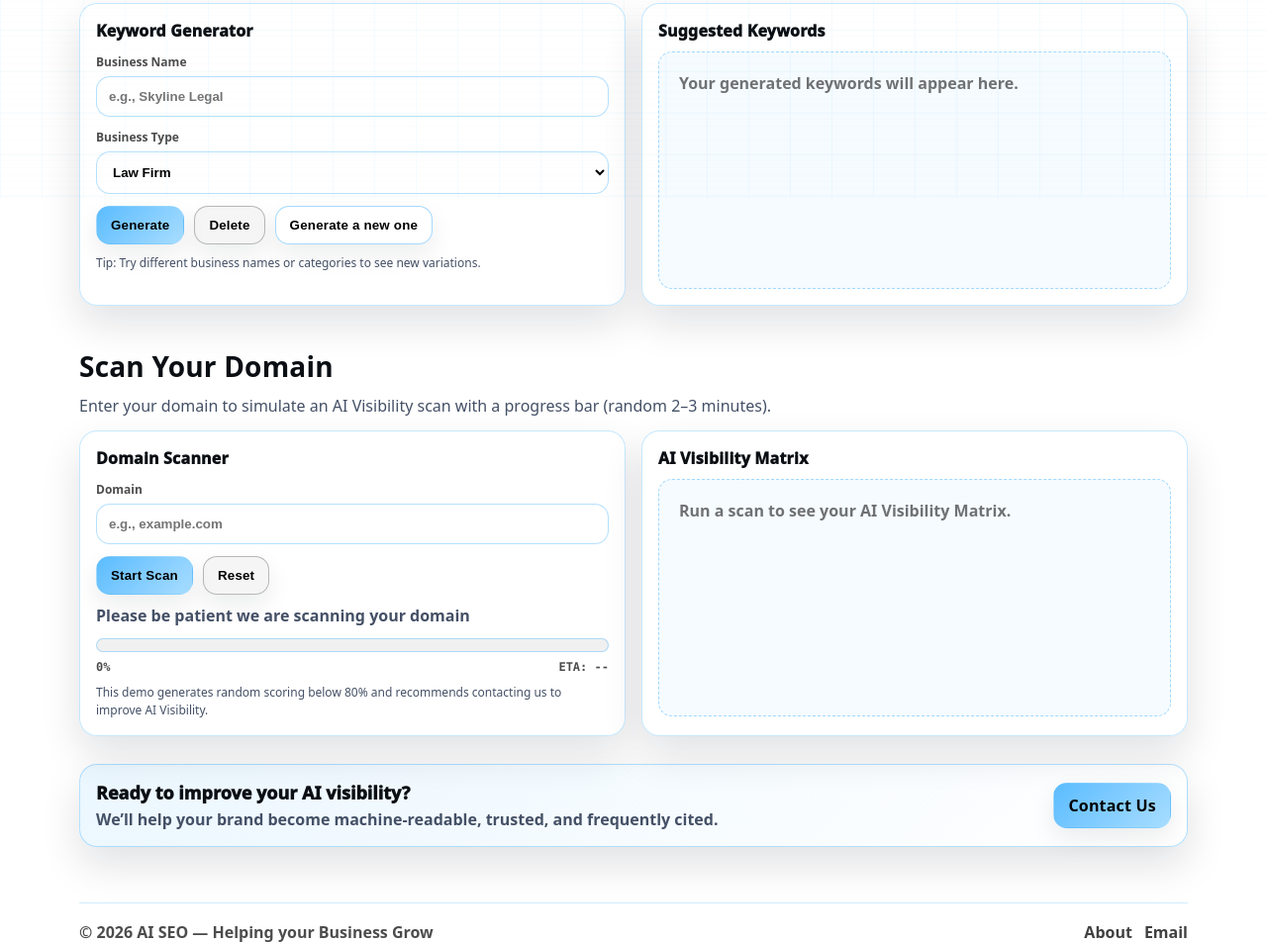
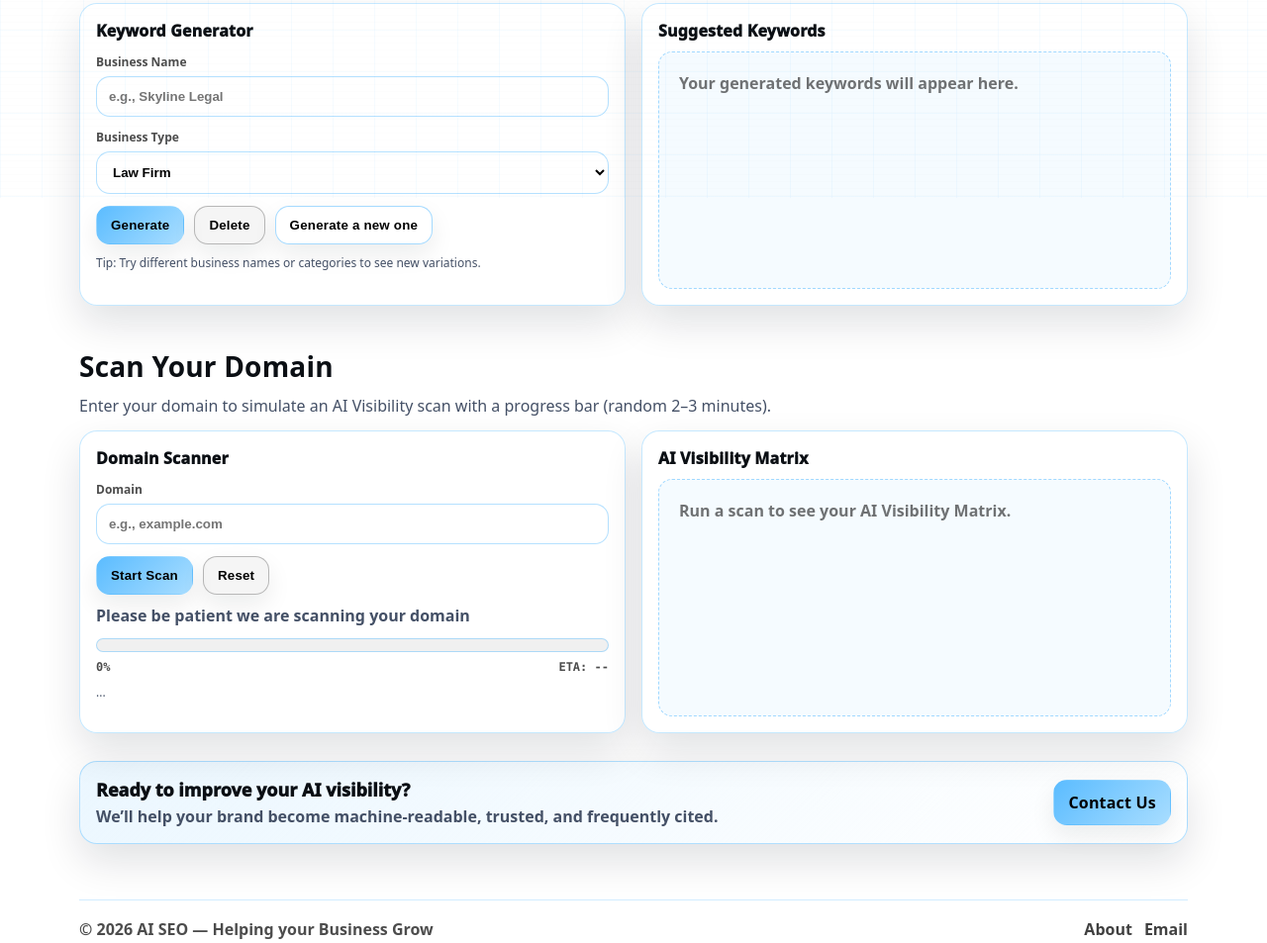
Before and after one commit to rcajegas/FreeAISEO, a plain HTML site: page index.html in a window 1280 px wide. Shown: the part 600-1553 px from the top of the page at 99% size. Drawn offline with Linux system fonts and the light colour scheme.

```diff
--- a/index.html
+++ b/index.html
@@ -159,7 +159,7 @@
           </div>
 
           <div class="hint">
-            This demo generates random scoring below 80% and recommends contacting us to improve AI Visibility.
+            ...
           </div>
         </div>
 
@@ -197,4 +197,5 @@
 
   <script src="script.js"></script>
 </body>
+
 </html>
```
